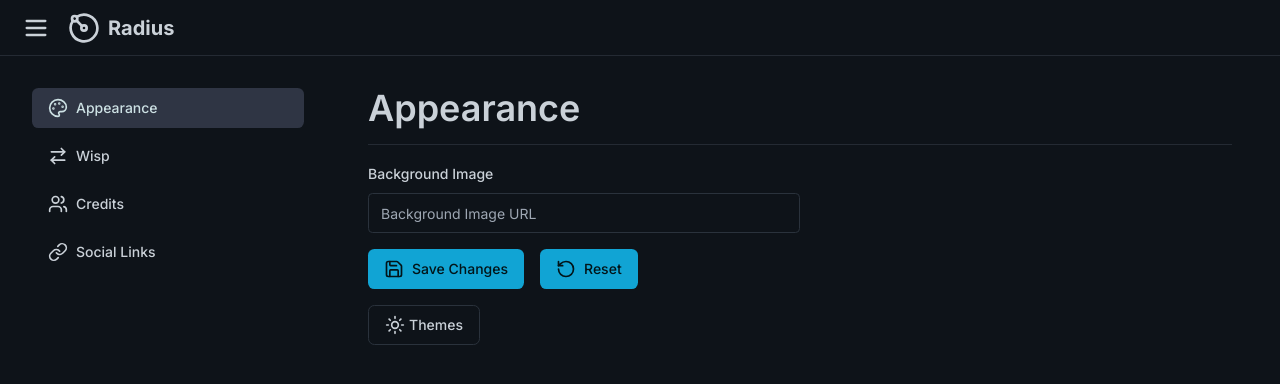
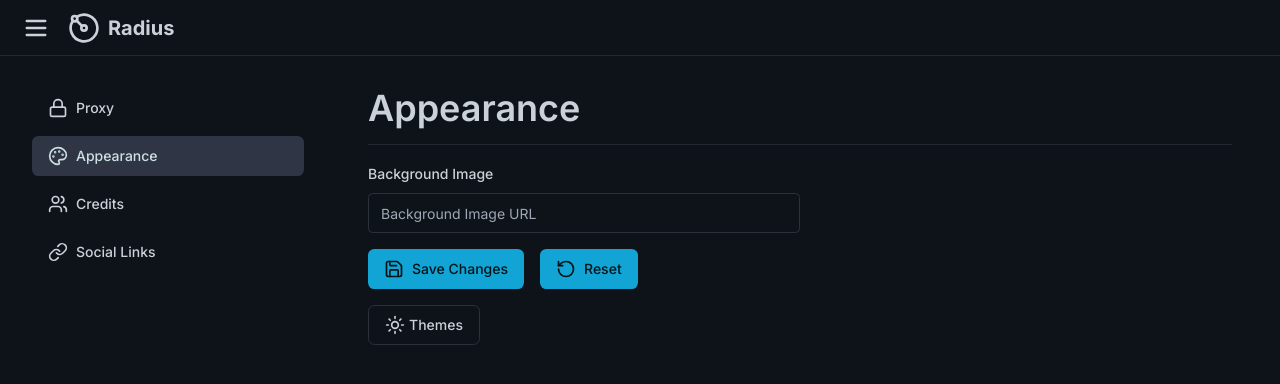
Before and after one commit to RadiusProxy/Radius, a Next.js app: page /settings/appearance in a window 1280 px wide. Shown: the top 384 px of the page. Built offline with nearby package versions, Linux system fonts and the light colour scheme.

Commit message:
proxy switcher + change wisp settings to proxy settings

```diff
--- a/next.config.js
+++ b/next.config.js
@@ -5,7 +5,7 @@ const nextConfig = {
     return [
       {
         source: '/settings',
-        destination: '/settings/appearance',
+        destination: '/settings/proxy',
         permanent: false
       }
     ]
--- a/src/app/go/[...route]/page.tsx
+++ b/src/app/go/[...route]/page.tsx
@@ -37,6 +37,7 @@ export default function Route({ params }: { params: { route: string[] } }) {
         ref.current.src = await window.chemical.encode(
           atob(decodeURIComponent(route)),
           {
+            service: window.chemical.getStore("service"),
             autoHttps: true,
             searchEngine: "https://www.google.com/search?q=%s",
           }
--- a/src/app/layout.tsx
+++ b/src/app/layout.tsx
@@ -20,7 +20,7 @@ export default function RootLayout({
     <html lang="en">
       <head>
         <link rel="icon" href="/icon.png" />
-        <script data-wisp-store src="/chemical.js"></script>
+        <script data-wisp-store data-transport-store src="/chemical.js"></script>
       </head>
       <body className={inter.className}>
         <Themes>
--- a/src/app/settings/layout.tsx
+++ b/src/app/settings/layout.tsx
@@ -1,7 +1,7 @@
 "use client";
 
 import { Button } from "@/components/ui/button";
-import { Users, Link, Palette, ArrowRightLeft } from "lucide-react";
+import { Users, Link, Palette, LockIcon } from "lucide-react";
 import NextLink from "next/link";
 
 import { usePathname } from "next/navigation";
@@ -13,6 +13,16 @@ export default function SettingsLayout({
   return (
     <div className="flex">
       <div className="flex w-1/4 flex-col gap-2 p-4 pl-8 pt-8">
+        <NextLink href="/settings/proxy/">
+          <Button
+            variant={
+              pathname?.includes("/settings/proxy/") ? "secondary" : "ghost"
+            }
+            className="w-full items-center justify-start gap-2"
+          >
+            <LockIcon className="h-5 w-5" /> Proxy
+          </Button>
+        </NextLink>
         <NextLink href="/settings/appearance/">
           <Button
             variant={
@@ -21,16 +31,6 @@ export default function SettingsLayout({
             className="w-full items-center justify-start gap-2"
           >
             <Palette className="h-5 w-5" /> Appearance
-          </Button>
-        </NextLink>
-        <NextLink href="/settings/wisp/">
-          <Button
-            variant={
-              pathname?.includes("/settings/wisp/") ? "secondary" : "ghost"
-            }
-            className="w-full items-center justify-start gap-2"
-          >
-            <ArrowRightLeft className="h-5 w-5" /> Wisp
           </Button>
         </NextLink>
         <NextLink href="/settings/credits/">
--- a/src/app/settings/wisp/page.tsx
+++ b/src/app/settings/proxy/page.tsx
@@ -19,13 +19,21 @@ import { Separator } from "@/components/ui/separator";
 import { Save, RotateCcw } from "lucide-react";
 import { useEffect, useState } from "react";
 import { toast } from "sonner";
+import {
+  Select,
+  SelectContent,
+  SelectGroup,
+  SelectItem,
+  SelectTrigger,
+  SelectValue,
+} from "@/components/ui/select";
 
 const formSchema = z.object({
   wispServer: z.string().url("Please provide a valid URL"),
   description: z.string().optional(),
 });
 
-export default function WispSwitcher() {
+export default function ProxyOptions() {
   const [submitting, setSubmitting] = useState(false);
   const form = useForm<z.infer<typeof formSchema>>({
     resolver: zodResolver(formSchema),
@@ -61,11 +69,36 @@ export default function WispSwitcher() {
     toast("Settings reset");
   }
 
+  const [proxy, setProxy] = useState("");
+
+  useEffect(() => {
+    setProxy(window.chemical.getStore("service"));
+  }, []);
+
+  const proxyChanged = (service: string) => {
+    setProxy(service);
+    window.chemical.setStore("service", service);
+  };
+
   return (
     <div>
-      <h1 className="text-4xl font-semibold">Wisp</h1>
+      <h1 className="text-4xl font-semibold">Proxy</h1>
       <Separator />
       <div className="mt-4">
+        <p>Proxy Switcher</p>
+        <Select value={proxy} onValueChange={proxyChanged}>
+          <SelectTrigger className="w-[180px]">
+            <SelectValue />
+          </SelectTrigger>
+          <SelectContent>
+            <SelectGroup>
+              <SelectItem value="uv">Ultraviolet</SelectItem>
+              <SelectItem value="rammerhead">Rammerhead</SelectItem>
+              <SelectItem value="scramjet">Scramjet (old broken version)</SelectItem>
+              <SelectItem value="meteor">Meteor</SelectItem>
+            </SelectGroup>
+          </SelectContent>
+        </Select>
         <Form {...form}>
           <form
             onSubmit={form.handleSubmit(onSubmit)}
```
Also changed, not shown: 1 other file (tests, documents, lock files or other folders).
